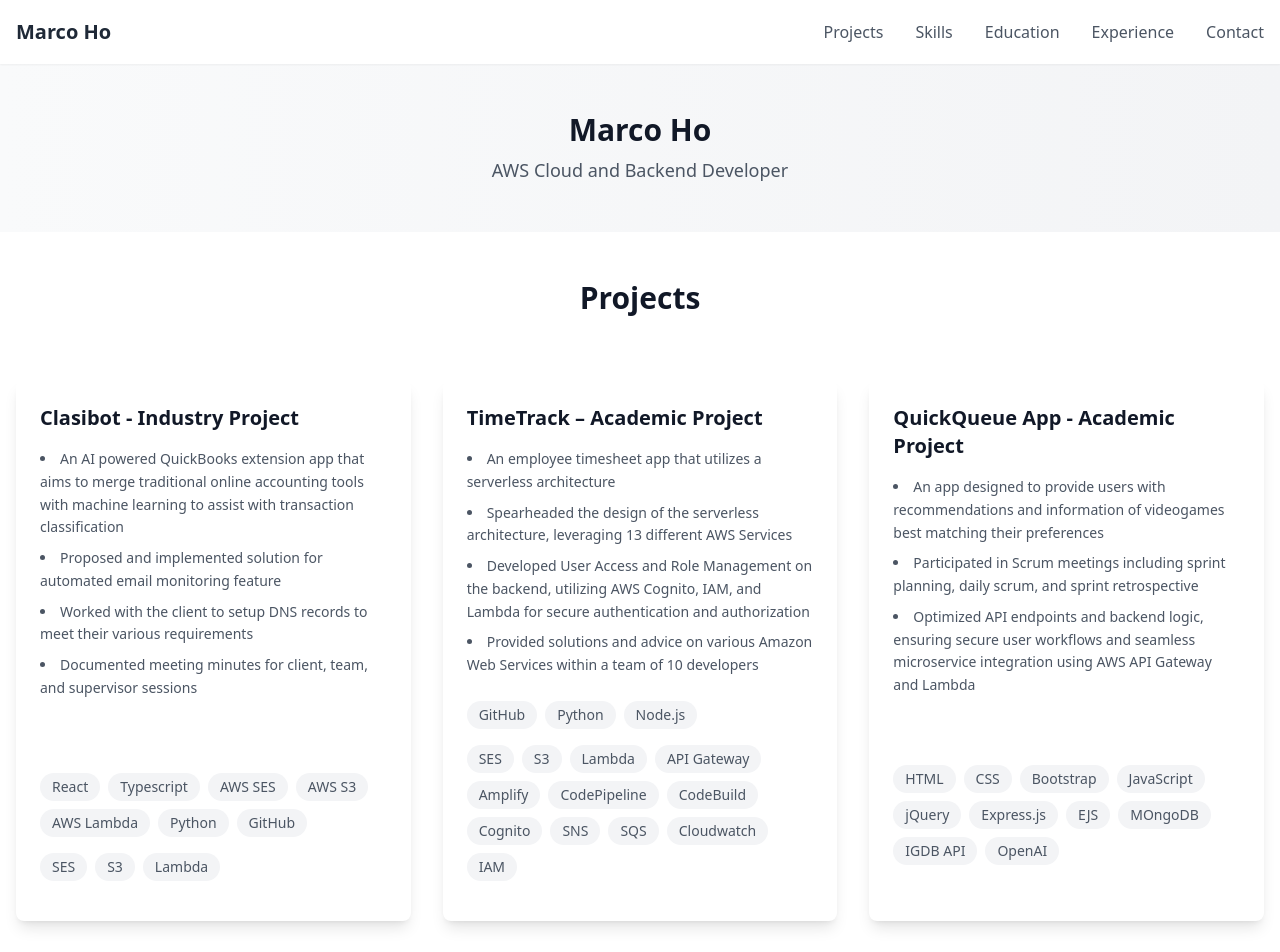
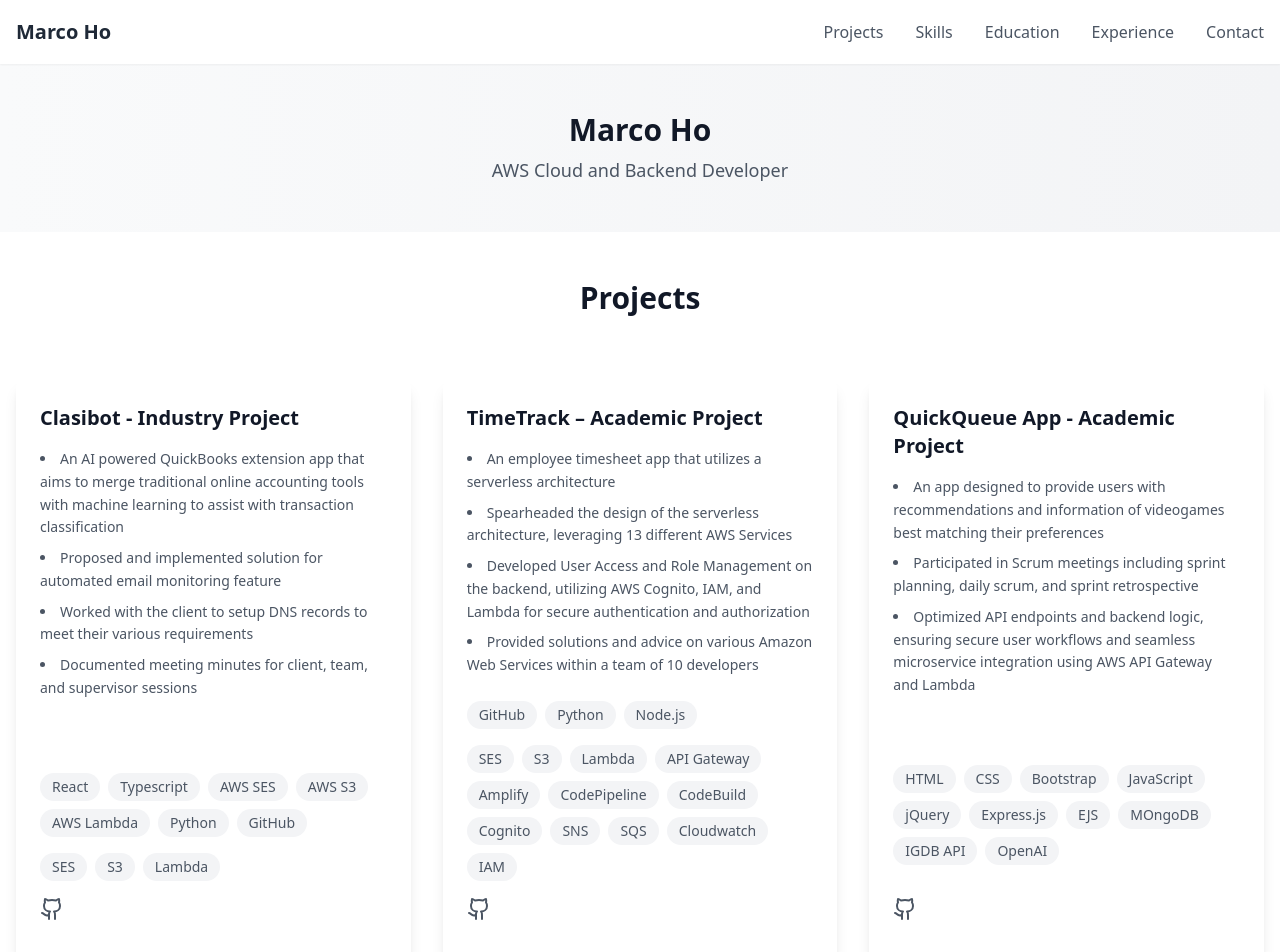
Before and after one commit to mho879/resume-site, a React (Vite) app: page / in a window 1280 px wide. Shown: the top 952 px of the page. Built offline with nearby package versions, Linux system fonts and the light colour scheme.

Commit message:
Update projects to include Github link

```diff
--- a/src/components/Projects.tsx
+++ b/src/components/Projects.tsx
@@ -11,7 +11,8 @@
       "Documented meeting minutes for client, team, and supervisor sessions"
     ],
     technologies: ['React', 'Typescript', 'AWS SES', 'AWS S3', 'AWS Lambda', 'Python', 'GitHub'],
-    awsServices: ['SES', 'S3', 'Lambda']
+    awsServices: ['SES', 'S3', 'Lambda'],
+    github: 'https://github.com/Vero-Ventures/clasibot/tree/main/src/email-monitoring'
   },
   {
     title: 'TimeTrack – Academic Project',
@@ -22,7 +23,8 @@
       'Provided solutions and advice on various Amazon Web Services within a team of 10 developers',
     ],
     technologies: ['GitHub', 'Python', 'Node.js'],
-    awsServices: ['SES', 'S3', 'Lambda', 'API Gateway', 'Amplify', 'CodePipeline', 'CodeBuild', 'Cognito', ' SNS', 'SQS', 'Cloudwatch', 'IAM']
+    awsServices: ['SES', 'S3', 'Lambda', 'API Gateway', 'Amplify', 'CodePipeline', 'CodeBuild', 'Cognito', ' SNS', 'SQS', 'Cloudwatch', 'IAM'],
+    github: 'https://github.com/iwen-sue/comp4968-project-employee'
   },
   {
     title: 'QuickQueue App - Academic Project',
@@ -32,7 +34,8 @@
       'Optimized API endpoints and backend logic, ensuring secure user workflows and seamless microservice integration using AWS API Gateway and Lambda'
     ],
     technologies: ['HTML', 'CSS', 'Bootstrap', 'JavaScript', 'jQuery', 'Express.js', 'EJS', 'MOngoDB', 'IGDB API', 'OpenAI'],
-    awsServices: []
+    awsServices: [],
+    github: ''
   }
 ];
 
@@ -73,6 +76,16 @@
                       </span>
                     ))}
                   </div>
+                  <div className="flex flex-wrap gap-2 mb-4">
+                    <a
+                      href={project.github}
+                      target="_blank"
+                      rel="noopener noreferrer"
+                      className="flex items-center gap-2 text-gray-600 hover:text-gray-900"
+                    >
+                      <Github></Github>
+                    </a>
+                  </div>
                 </div>
               </div>
             </div>
```
